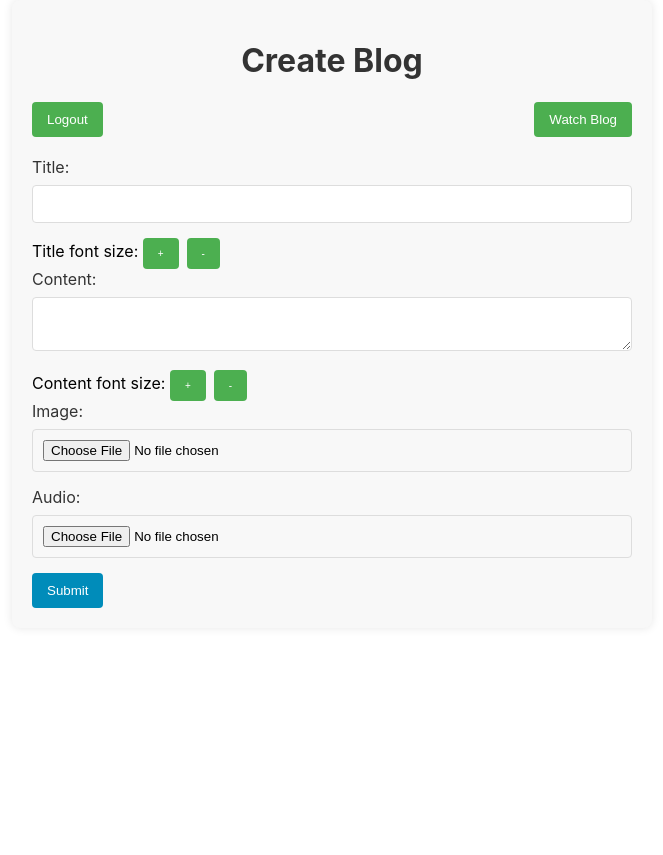
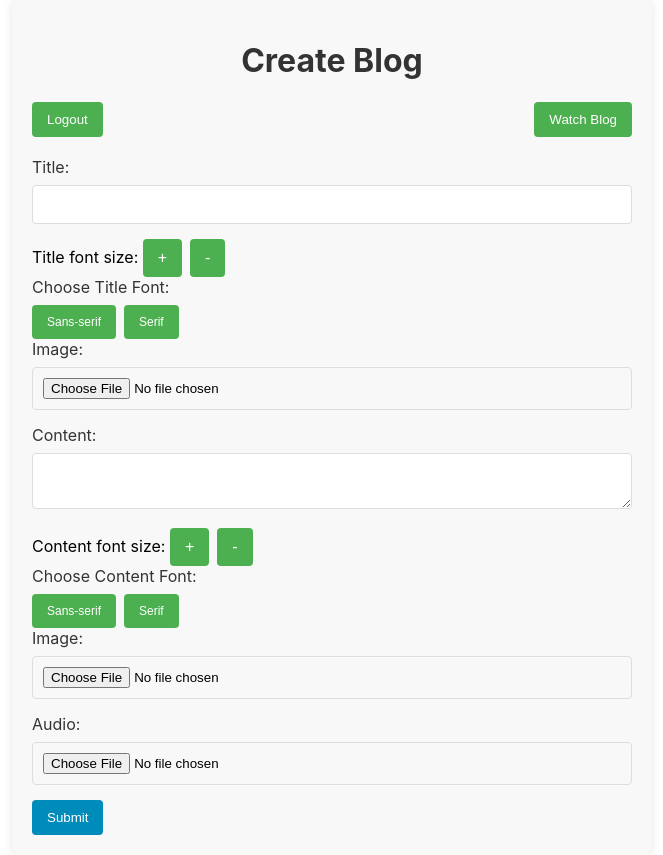
Before and after one commit to cuong01233210/Blog_cnw_v1, a React (Create React App) app in the folder Desktop/blog/: page /create-blog in a window 1280 px wide. Shown: the whole page, without its empty margins (308-971 px from the left). Before the commit the page ends 800 px from the top, so only its background shows below. Built offline with nearby package versions, Linux system fonts and the light colour scheme.

Commit message:
xong chỉnh font 10/1/24

```diff
--- a/Desktop/blog/src/CreateBlog.js
+++ b/Desktop/blog/src/CreateBlog.js
@@ -8,6 +8,8 @@ const CreateBlog = () => {
   const [audio, setAudio] = useState(null);
   const [fontSizeTitle, setFontSizeTitle] = useState(14);
   const [fontSizeContent, setFontSizeContent] = useState(14);
+  const [selectedContentFont, setSelectedFont] = useState("Calibri");
+  const [selectedTitleFont, setTitleFont] = useState("Calibri");
   const navigate = useNavigate();
 
   const handleTitleChange = (e) => {
@@ -49,6 +51,21 @@ const CreateBlog = () => {
   const handleTitleFontSizeDecrease = () => {
     setFontSizeTitle((prevSize) => Math.max(prevSize - 1, 1));
   };
+
+  const handleContentFontSizeIncrease = () => {
+    setFontSizeContent((prevSize) => prevSize + 1);
+  };
+
+  const handleContentFontSizeDecrease = () => {
+    setFontSizeContent((prevSize) => Math.max(prevSize - 1, 1));
+  };
+
+  const handleContentFontChange = (font) => {
+    setSelectedFont(font);
+  };
+  const handleTitleFontChange = (font) => {
+    setTitleFont(font);
+  };
   return (
     <div className="container">
       <h1>Create Blog</h1>
@@ -59,7 +76,10 @@ const CreateBlog = () => {
       <form onSubmit={handleSubmit}>
         <label htmlFor="title">Title:</label>
         <input
-          style={{ fontSize: `${fontSizeTitle}px` }}
+          style={{
+            fontSize: `${fontSizeTitle}px`,
+            fontFamily: selectedTitleFont,
+          }}
           type="text"
           id="title"
           value={title}
@@ -68,39 +88,91 @@ const CreateBlog = () => {
         <div>
           <span>Title font size: </span>
           <button
-            style={{ fontSize: "10px", marginRight: "8px" }}
+            style={{ fontSize: "16px", marginRight: "8px" }}
             onClick={handleTitleFontSizeIncrease}
           >
             +
           </button>
           <button
-            style={{ fontSize: "10px" }}
+            style={{ fontSize: "16px" }}
             onClick={handleTitleFontSizeDecrease}
           >
             -
           </button>
         </div>
+
+        <div>
+          <label>Choose Title Font:</label>
+          <div>
+            <button
+              style={{ fontSize: "12px", marginRight: "8px" }}
+              type="button"
+              onClick={() => handleTitleFontChange("sans-serif")}
+            >
+              Sans-serif
+            </button>
+            <button
+              style={{ fontSize: "12px", marginRight: "8px" }}
+              type="button"
+              onClick={() => handleTitleFontChange("serif")}
+            >
+              Serif
+            </button>
+            {/* Add more font options as needed */}
+          </div>
+        </div>
+        <label htmlFor="image">Image:</label>
+        <input
+          type="file"
+          id="image"
+          accept="image/*"
+          onChange={handleImageChange}
+        />
         <label htmlFor="content">Content:</label>
         <textarea
           id="content"
           value={content}
-          style={{ fontSize: `${fontSizeContent}px` }}
+          style={{
+            fontSize: `${fontSizeContent}px`,
+            fontFamily: selectedContentFont,
+          }}
           onChange={handleContentChange}
         />
         <div>
           <span>Content font size: </span>
           <button
-            style={{ fontSize: "10px", marginRight: "8px" }}
-            onClick={handleTitleFontSizeIncrease}
+            style={{ fontSize: "16px", marginRight: "8px" }}
+            onClick={handleContentFontSizeIncrease}
           >
             +
           </button>
           <button
-            style={{ fontSize: "10px" }}
-            onClick={handleTitleFontSizeDecrease}
+            style={{ fontSize: "16px" }}
+            onClick={handleContentFontSizeDecrease}
           >
             -
           </button>
+        </div>
+
+        <div>
+          <label>Choose Content Font:</label>
+          <div>
+            <button
+              style={{ fontSize: "12px", marginRight: "8px" }}
+              type="button"
+              onClick={() => handleContentFontChange("sans-serif")}
+            >
+              Sans-serif
+            </button>
+            <button
+              style={{ fontSize: "12px", marginRight: "8px" }}
+              type="button"
+              onClick={() => handleContentFontChange("serif")}
+            >
+              Serif
+            </button>
+            {/* Add more font options as needed */}
+          </div>
         </div>
         <label htmlFor="image">Image:</label>
         <input
```
